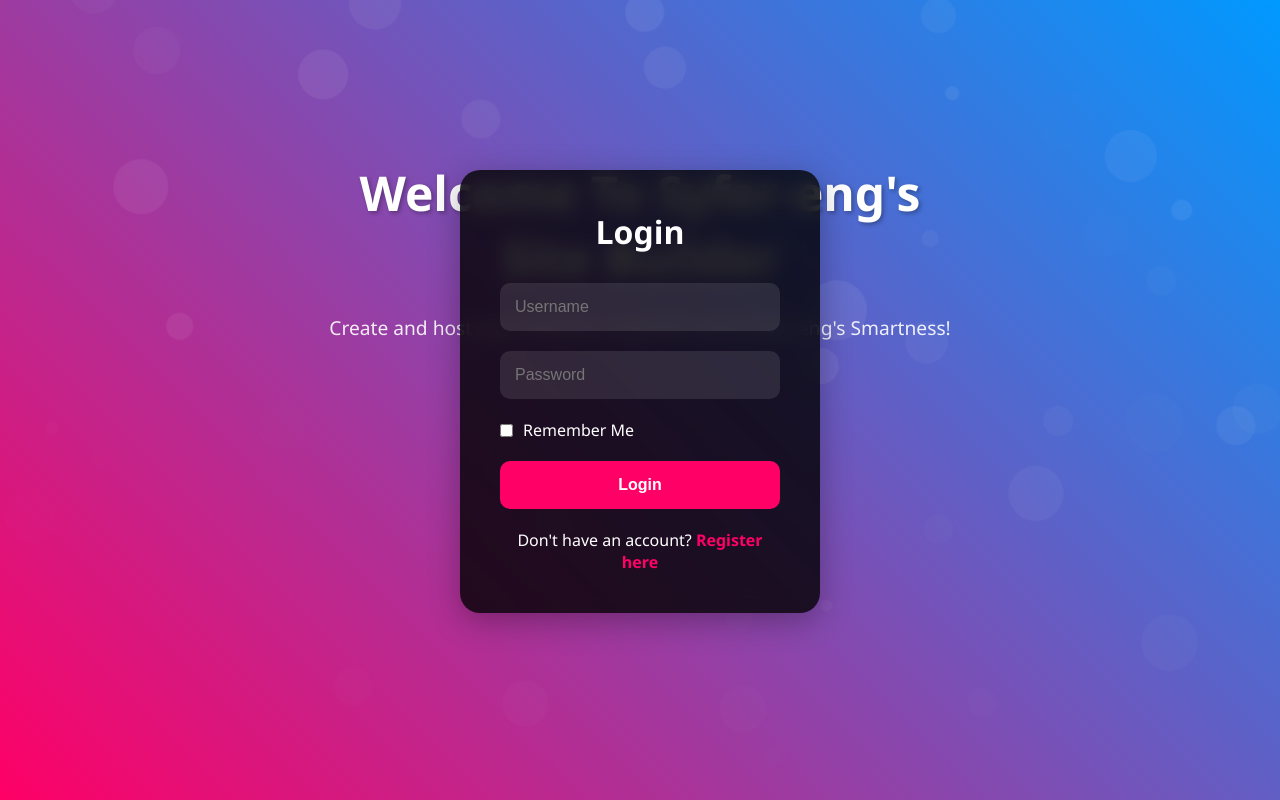
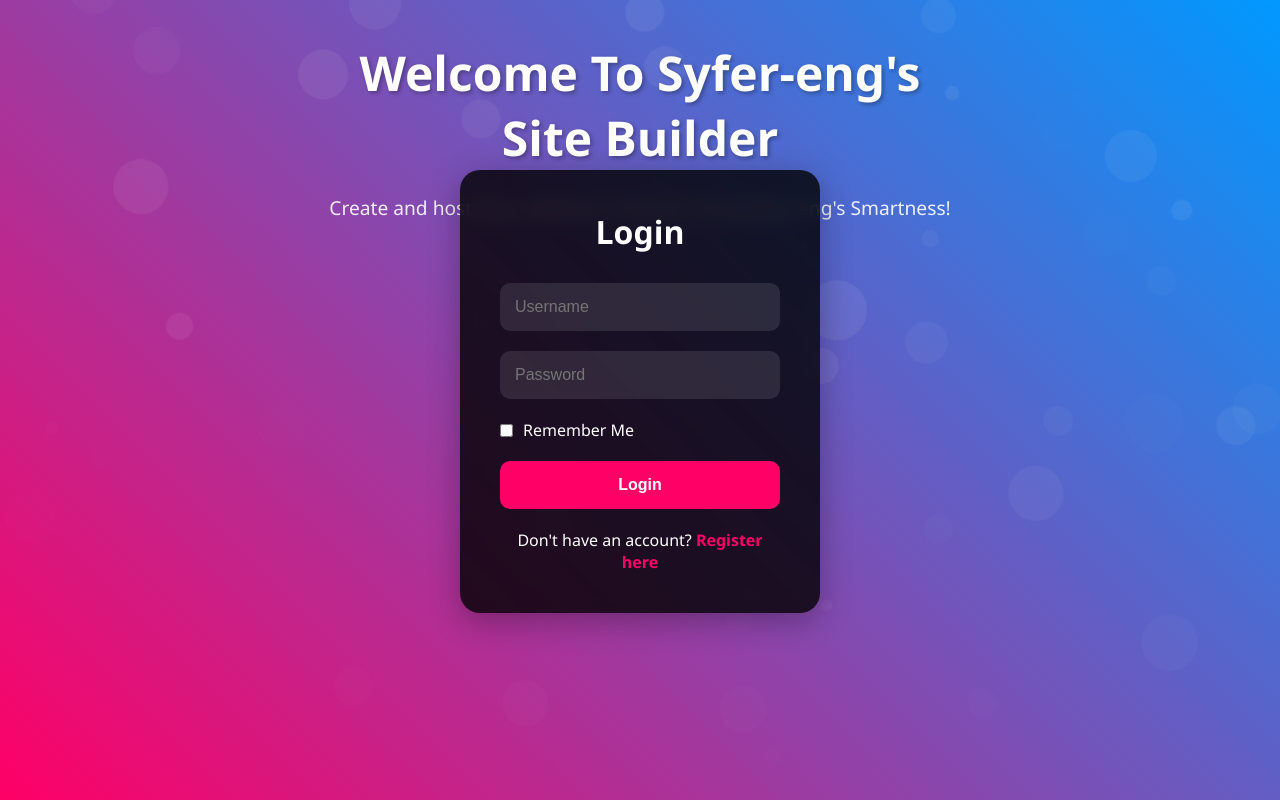
Before and after one commit to Syfer-engs-entertainment/Syfer-engs-entertainment.github.io, a plain HTML site: page Website Builder-Creater/index.html in a window 1280 px wide. Drawn offline with Linux system fonts and the light colour scheme.

Commit message:
Update styles.css

```diff
--- a/Website Builder-Creater/styles.css
+++ b/Website Builder-Creater/styles.css
@@ -41,7 +41,7 @@ body, html {
 
 .welcome-text {
     position: absolute;
-    top: 20%;
+    top: 5%;
     left: 50%;
     transform: translateX(-50%);
     text-align: center;
```
